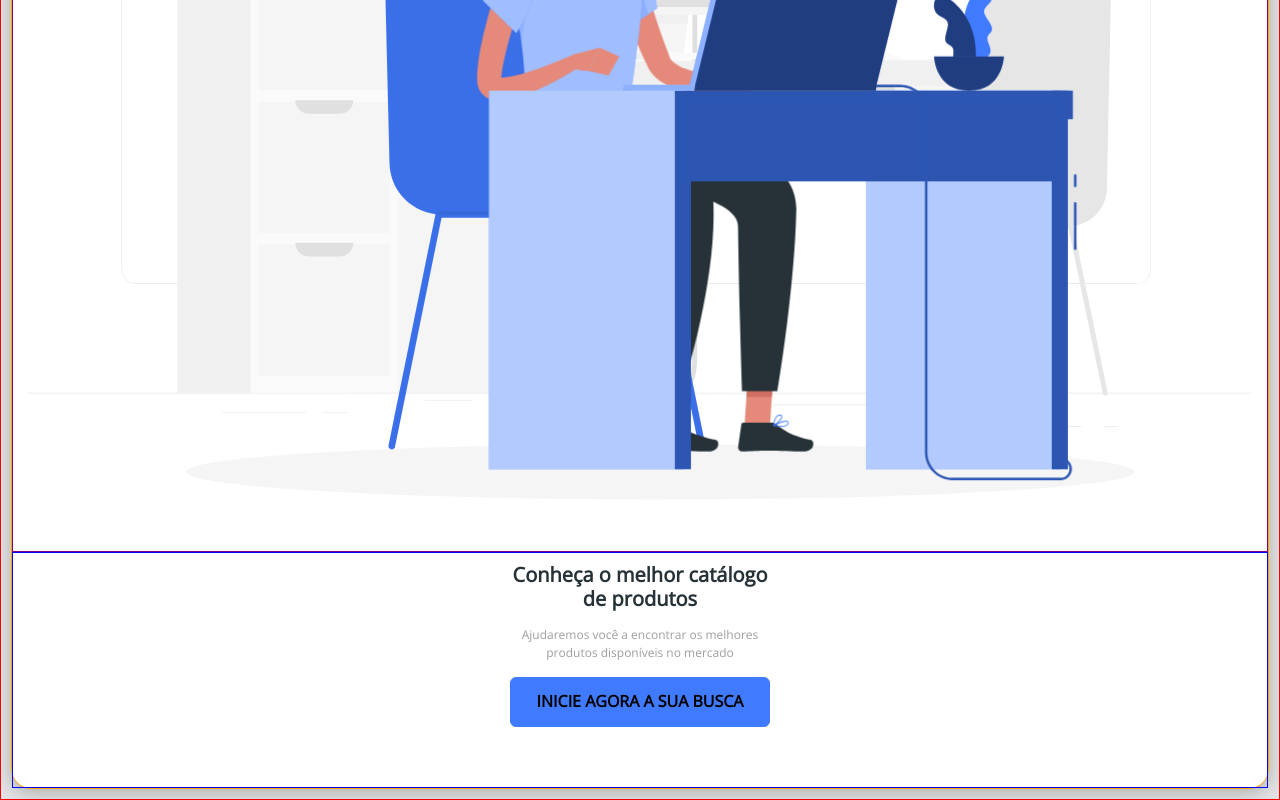
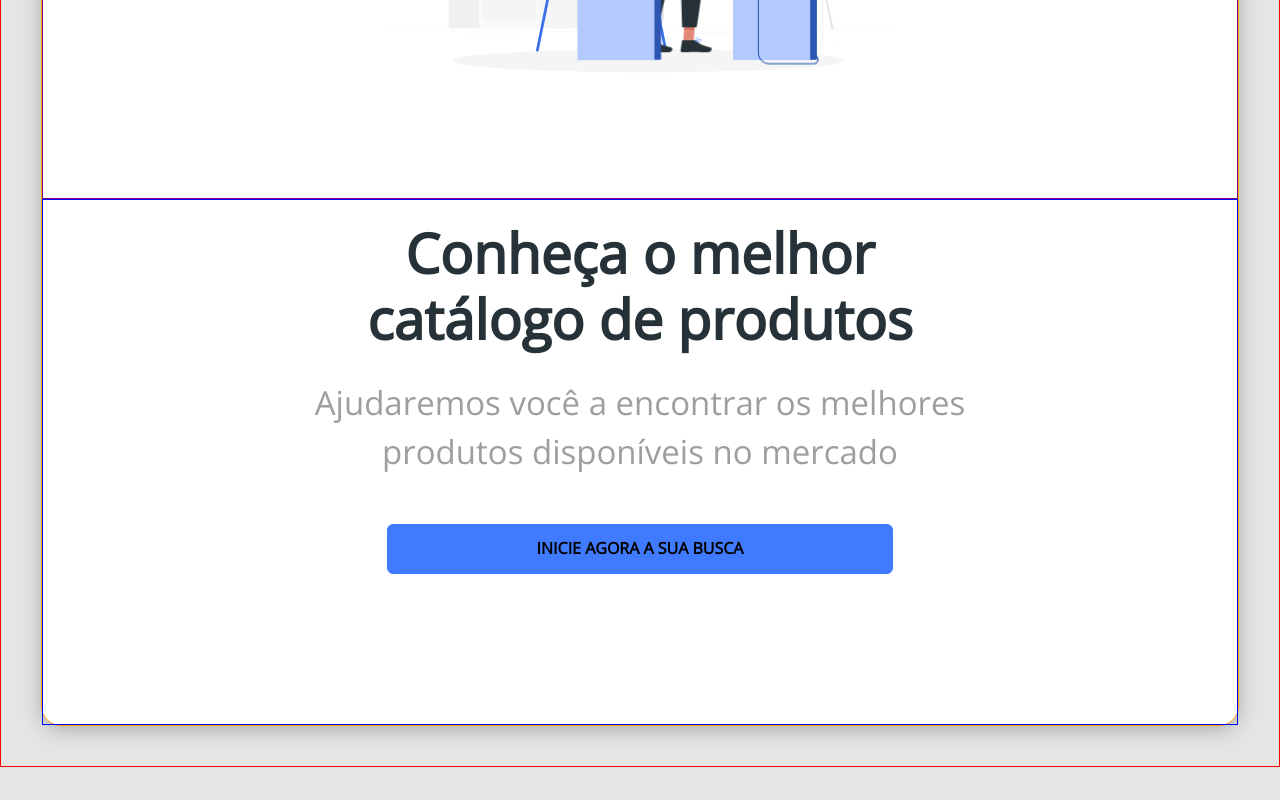
Before and after one commit to Nthingtech/bds-dscatalog, a React (Create React App) app in the folder frontend/: page / in a window 1280 px wide. Shown: the part 541-1341 px from the top of the page. After the commit the page ends 1308 px from the top, so only its background shows below. Built offline with nearby package versions, Linux system fonts and the light colour scheme.

Commit message:
Responsiveness breakpoint 992px

```diff
--- a/frontend/src/components/ButtonIcon/styles.css
+++ b/frontend/src/components/ButtonIcon/styles.css
@@ -1,4 +1,3 @@
 .btn-icon {
-    width: 260px;
     height: 50px;
 }
--- a/frontend/src/pages/Home/styles.css
+++ b/frontend/src/pages/Home/styles.css
@@ -44,3 +44,64 @@
     width: 100%;
     height: auto;
 }
+
+@media (min-width: 576px) {
+    .home-container {
+        padding: 15px;
+        font-size: 40px;
+    }
+
+    .home-content-container h1 {
+        width: 506px;
+        margin-bottom: 20px;
+    }
+
+    .home-content-container p {
+        width: 506px;
+        margin-bottom: 20px;
+    }
+
+    .home-content-container button {
+        width: 506px;
+    }
+
+    .home-image-container svg {
+        width: 506px;
+    }
+}
+
+@media (min-width: 768px) {
+    .home-image-container {
+        padding: 100px 15px;
+    }
+
+    .home-content-container {
+        padding: 20px 20px 100px 20px ;
+    }
+}
+
+@media (min-width: 992px) {
+    .home-container {
+        font-size: 55px;
+        padding: 40px;
+    }
+
+    .home-image-container {
+        padding: 125px 20px;
+    }
+
+    .home-content-container {
+        padding: 20px 20px 150px 20px ;
+    }
+
+    .home-content-container h1 {
+        width: 700px;
+        margin-bottom: 26px;
+    }
+
+    .home-content-container p {
+        width: 800px;
+        margin-bottom: 47px;
+    }
+
+}
```
